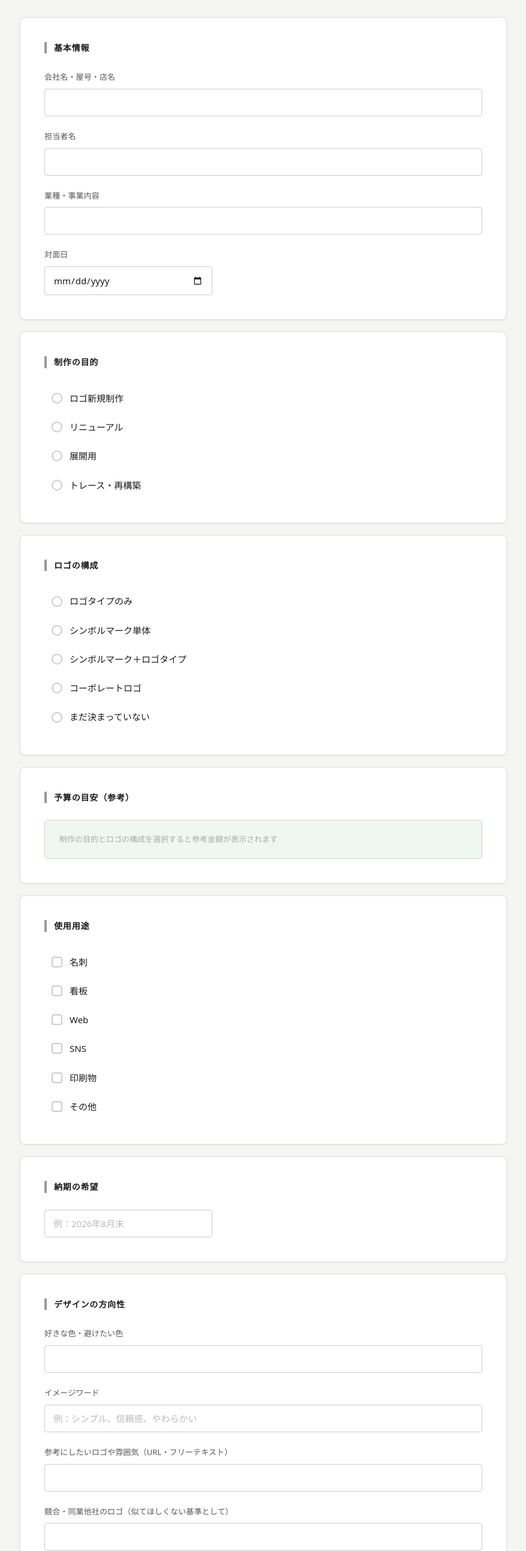
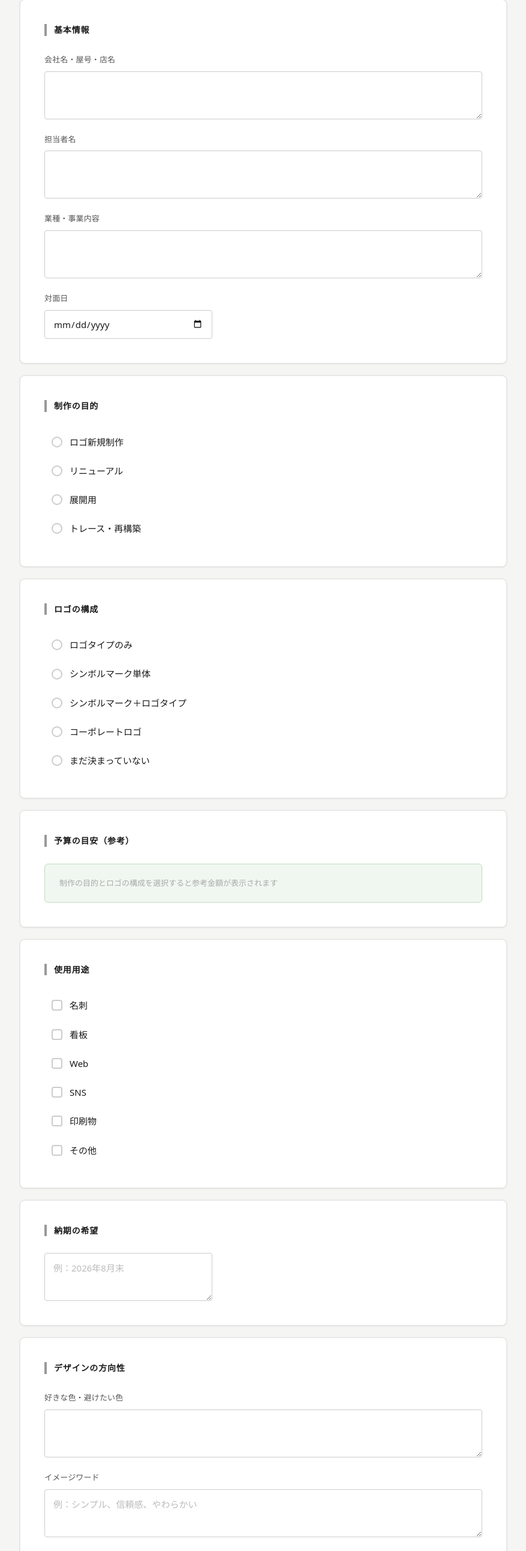
Before and after one commit to 3edesign-kawabata/logo-hearing, a plain HTML site: page index.html in a window 1280 px wide. Shown: the part 174-2760 px from the top of the page at 60% size, without its empty margins (201-1078 px from the left). Drawn offline with Linux system fonts and the light colour scheme.

Commit message:
UI改善

```diff
--- a/index.html
+++ b/index.html
@@ -10,7 +10,6 @@
   <header class="site-header">
     <div class="header-inner">
       <h1>ロゴデザイン ヒアリングシート</h1>
-      <span class="brand">3e design</span>
     </div>
   </header>
 
@@ -22,15 +21,15 @@
         <h2 class="section-title">基本情報</h2>
         <div class="field">
           <label for="company">会社名・屋号・店名</label>
-          <input type="text" id="company" name="company">
+          <textarea id="company" name="company"></textarea>
         </div>
         <div class="field">
           <label for="contact">担当者名</label>
-          <input type="text" id="contact" name="contact">
+          <textarea id="contact" name="contact"></textarea>
         </div>
         <div class="field">
           <label for="business">業種・事業内容</label>
-          <input type="text" id="business" name="business">
+          <textarea id="business" name="business"></textarea>
         </div>
         <div class="field field--short">
           <label for="meeting_date">対面日</label>
@@ -159,9 +158,12 @@
             <span>印刷物</span>
           </label>
           <label class="checkbox-label">
-            <input type="checkbox" name="usage" value="other">
+            <input type="checkbox" name="usage" value="other" id="usage-other">
             <span>その他</span>
           </label>
+        </div>
+        <div id="usage-other-field" class="field usage-other-field hidden">
+          <textarea name="usage_other_text" placeholder="具体的な用途を入力してください"></textarea>
         </div>
       </section>
 
@@ -169,7 +171,7 @@
       <section class="form-section">
         <h2 class="section-title">納期の希望</h2>
         <div class="field field--short">
-          <input type="text" name="deadline" placeholder="例：2026年8月末">
+          <textarea name="deadline" placeholder="例：2026年8月末"></textarea>
         </div>
       </section>
 
@@ -178,23 +180,23 @@
         <h2 class="section-title">デザインの方向性</h2>
         <div class="field">
           <label for="color_preference">好きな色・避けたい色</label>
-          <input type="text" id="color_preference" name="color_preference">
+          <textarea id="color_preference" name="color_preference"></textarea>
         </div>
         <div class="field">
           <label for="image_words">イメージワード</label>
-          <input type="text" id="image_words" name="image_words" placeholder="例：シンプル、信頼感、やわらかい">
+          <textarea id="image_words" name="image_words" placeholder="例：シンプル、信頼感、やわらかい"></textarea>
         </div>
         <div class="field">
           <label for="reference">参考にしたいロゴや雰囲気（URL・フリーテキスト）</label>
-          <input type="text" id="reference" name="reference">
+          <textarea id="reference" name="reference"></textarea>
         </div>
         <div class="field">
           <label for="competitor">競合・同業他社のロゴ（似てほしくない基準として）</label>
-          <input type="text" id="competitor" name="competitor">
+          <textarea id="competitor" name="competitor"></textarea>
         </div>
         <div class="field">
           <label for="avoid_design">避けたいデザインの傾向</label>
-          <input type="text" id="avoid_design" name="avoid_design">
+          <textarea id="avoid_design" name="avoid_design"></textarea>
         </div>
       </section>
 
@@ -203,19 +205,19 @@
         <h2 class="section-title">ターゲット・想い</h2>
         <div class="field">
           <label for="target">誰に届けたいか</label>
-          <input type="text" id="target" name="target">
+          <textarea id="target" name="target"></textarea>
         </div>
         <div class="field">
           <label for="impression">ロゴを見た人にどう感じてほしいか</label>
-          <input type="text" id="impression" name="impression" placeholder="例：信頼感、親しみやすさ、高級感">
+          <textarea id="impression" name="impression" placeholder="例：信頼感、親しみやすさ、高級感"></textarea>
         </div>
         <div class="field">
           <label for="values">大切にしていること・伝えたいこと</label>
-          <input type="text" id="values" name="values">
+          <textarea id="values" name="values"></textarea>
         </div>
         <div class="field">
           <label for="meaning">ロゴに込めたい意味やこだわり</label>
-          <input type="text" id="meaning" name="meaning">
+          <textarea id="meaning" name="meaning"></textarea>
         </div>
       </section>
 
--- a/script.js
+++ b/script.js
@@ -81,5 +81,13 @@
     radio.addEventListener('change', updateBudget);
   });
 
+  // 「その他」チェックボックスの追加テキスト欄制御
+  const usageOther = document.getElementById('usage-other');
+  const usageOtherField = document.getElementById('usage-other-field');
+
+  usageOther.addEventListener('change', function () {
+    usageOtherField.classList.toggle('hidden', !this.checked);
+  });
+
   updateVisibility();
 })();
--- a/style.css
+++ b/style.css
@@ -159,7 +159,12 @@ textarea::placeholder {
 textarea {
   resize: vertical;
   line-height: 1.65;
-  min-height: 120px;
+  min-height: 80px;
+}
+
+.usage-other-field {
+  margin-top: 12px;
+  padding-left: 4px;
 }
 
 /* ===========================
@@ -292,7 +297,7 @@ textarea {
 }
 
 .budget-amount {
-  font-size: 22px;
+  font-size: 14px;
   font-weight: 700;
   color: var(--color-text);
   letter-spacing: 0.02em;
```
